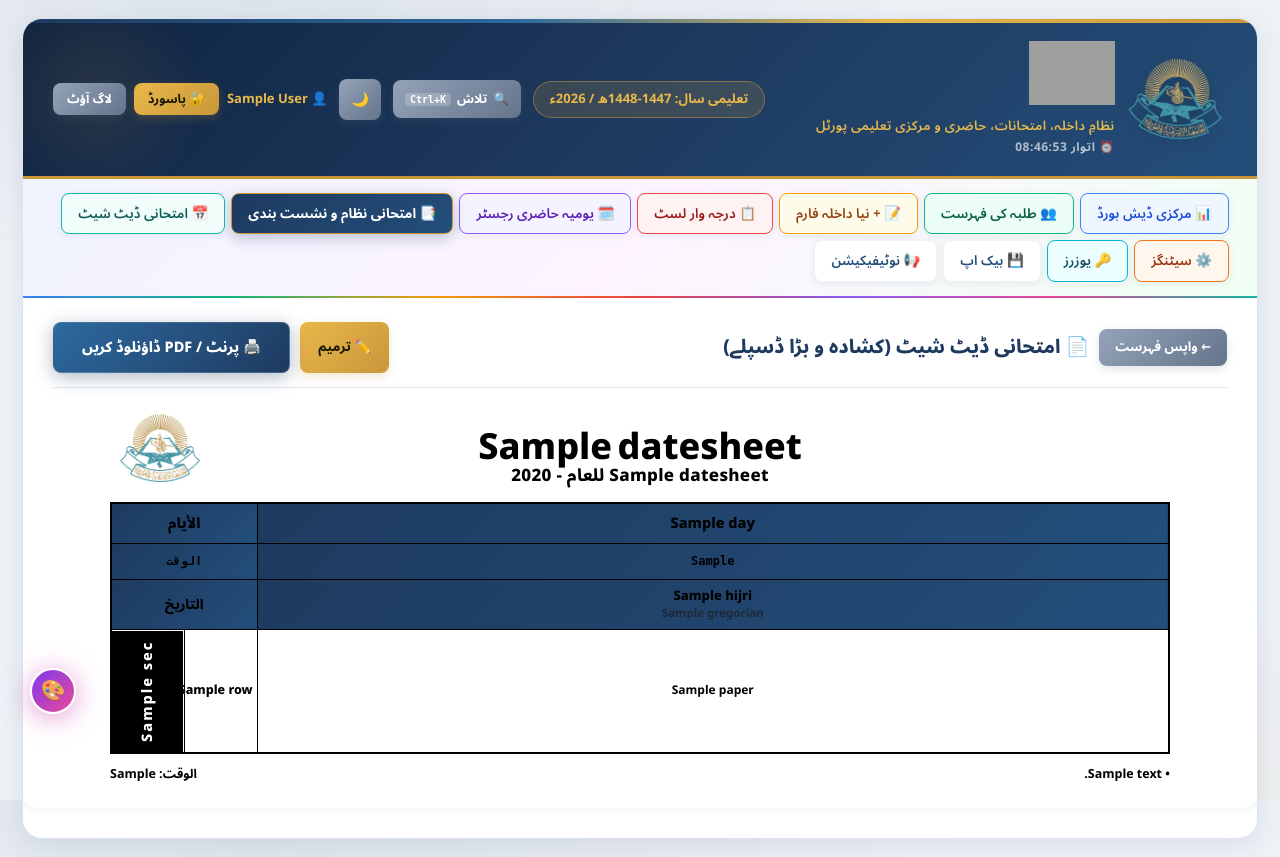
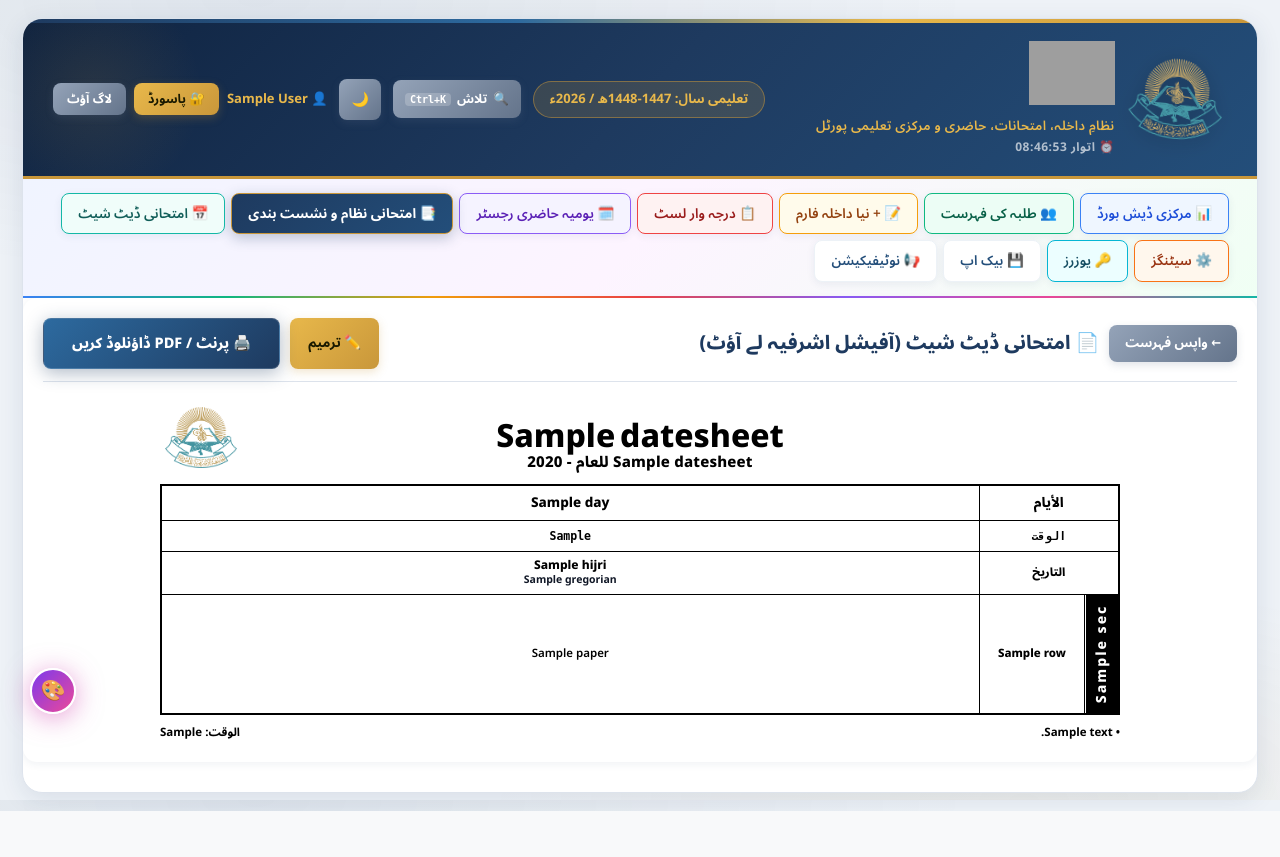
Before and after one commit to majid-7557472/mudrsa-managment, a Flask app: template templates/view_datesheet.html in a window 1280 px wide. After the commit the page ends 811 px from the top, so only its background shows below. Run offline with Flask 3, Linux system fonts and the light colour scheme; the visitor is signed in with stand-in values (Sample User, id 1); the template is opened without the code that fills it: most values are stand-ins (such as "Sample title", 1, 10 or a date in 2020); data that the repository does not hold is empty; some web fonts are replaced; grey boxes are pictures that could not be loaded.

Commit message:
Completely fix table grid alignment, clean white headers and no text collisions in view_datesheet.html

```diff
--- a/templates/view_datesheet.html
+++ b/templates/view_datesheet.html
@@ -6,12 +6,12 @@
 <style>
     @page {
         size: A4 portrait;
-        margin: 5mm 6mm;
+        margin: 6mm 8mm;
     }
 
     .datesheet-outer-box {
         background: #ffffff;
-        padding: 24px 30px;
+        padding: 20px;
         border-radius: var(--r-md);
         box-shadow: var(--shadow-sm);
         margin-bottom: 30px;
@@ -24,149 +24,151 @@
         flex-wrap: wrap;
         gap: 12px;
         margin-bottom: 20px;
-        padding-bottom: 14px;
+        padding-bottom: 12px;
         border-bottom: 1.5px solid var(--border);
     }
 
-    /* پرنٹ ایبل کنٹینر - کشادہ اور بڑا لے آؤٹ */
+    /* پرنٹ ایبل کنٹینر - 100% اصل کاغذ کے مطابق */
     .printable-datesheet {
-        background: #ffffff;
+        background: #ffffff !important;
         width: 100%;
-        max-width: 1060px;
+        max-width: 960px;
         margin: 0 auto;
-        color: #000000;
-        direction: rtl;
-        font-family: 'Noto Sans Arabic', 'Segoe UI', Tahoma, sans-serif;
+        color: #000000 !important;
+        direction: rtl !important;
+        font-family: 'Noto Sans Arabic', 'Segoe UI', Tahoma, sans-serif !important;
     }
 
-    /* ٹاپ ہیڈر */
+    /* ہیڈر */
     .ds-top-header {
         position: relative;
         text-align: center;
-        margin-bottom: 12px;
+        margin-bottom: 10px;
         padding-top: 4px;
     }
     .ds-logo-top {
         position: absolute;
         top: 0;
-        left: 10px;
-        width: 80px;
-        height: 80px;
+        left: 5px;
+        width: 72px;
+        height: 72px;
         object-fit: contain;
     }
     .ds-main-heading {
         font-family: 'Noto Nastaliq Urdu', 'Noto Sans Arabic', serif;
-        font-size: 36px;
+        font-size: 32px;
         font-weight: 800;
-        color: #000000;
+        color: #000000 !important;
         margin: 0;
         line-height: 1.3;
     }
     .ds-sub-heading {
-        font-size: 17px;
+        font-size: 15px;
         font-weight: 800;
-        color: #000000;
-        margin: 4px 0 0;
-        letter-spacing: 0.3px;
+        color: #000000 !important;
+        margin: 3px 0 0;
+        letter-spacing: 0.2px;
     }
 
-    /* مین ٹیبل - بڑے اور کشادہ ڈبے */
-    .ds-main-table {
-        width: 100%;
-        border-collapse: collapse;
-        border: 2px solid #000000;
-        direction: rtl;
-        table-layout: fixed;
-        margin: 0 auto;
-    }
-    .ds-main-table th,
-    .ds-main-table td {
-        border: 1.5px solid #000000;
-        padding: 8px 6px;
-        text-align: center;
-        vertical-align: middle;
-        word-wrap: break-word;
-        box-sizing: border-box;
-        color: #000000;
+    /* باقاعدہ مین ٹیبل */
+    table.ds-main-table {
+        width: 100% !important;
+        border-collapse: collapse !important;
+        border: 2px solid #000000 !important;
+        direction: rtl !important;
+        margin: 0 auto !important;
+        background: #ffffff !important;
     }
 
-    /* ٹیبل ہیڈر روز */
-    .ds-th-days {
-        background-color: #f8fafc;
-        font-size: 14.5px;
-        font-weight: 800;
-        color: #000000;
-        height: 34px;
-        padding: 6px 4px;
-    }
-    .ds-th-time {
-        background-color: #ffffff;
-        font-size: 12px;
-        font-weight: 800;
-        direction: ltr;
-        font-family: monospace;
-        color: #000000;
-        height: 26px;
-        padding: 4px;
-    }
-    .ds-th-date {
-        background-color: #f8fafc;
-        font-size: 12.5px;
-        font-weight: 800;
-        color: #000000;
-        height: 42px;
-        line-height: 1.35;
-        padding: 5px 4px;
-    }
-    .ds-th-date .hijri-txt {
-        font-weight: 800;
-        font-size: 13px;
-    }
-    .ds-th-date .greg-txt {
-        font-size: 11.5px;
-        color: #1f2937;
-        font-weight: 700;
+    table.ds-main-table th,
+    table.ds-main-table td {
+        border: 1.5px solid #000000 !important;
+        padding: 6px 4px !important;
+        text-align: center !important;
+        vertical-align: middle !important;
+        color: #000000 !important;
+        background: #ffffff !important;
+        box-sizing: border-box !important;
     }
 
-    /* سیکشن کالم (المرحلہ - دائیں طرف بلیک بیک گراؤنڈ) */
-    .sec-col {
+    /* ہیڈر روز (سفید بیک گراؤنڈ، کالی بولڈ لکھائی) */
+    table.ds-main-table th.ds-th-days {
+        background: #ffffff !important;
+        font-size: 13.5px !important;
+        font-weight: 800 !important;
+        color: #000000 !important;
+        height: 30px !important;
+    }
+    table.ds-main-table th.ds-th-time {
+        background: #ffffff !important;
+        font-size: 11.5px !important;
+        font-weight: 800 !important;
+        direction: ltr !important;
+        font-family: monospace !important;
+        color: #000000 !important;
+        height: 24px !important;
+    }
+    table.ds-main-table th.ds-th-date {
+        background: #ffffff !important;
+        font-size: 11.5px !important;
+        font-weight: 800 !important;
+        color: #000000 !important;
+        height: 38px !important;
+        line-height: 1.3 !important;
+    }
+    .hijri-txt {
+        font-weight: 800 !important;
+        font-size: 12px !important;
+        color: #000000 !important;
+    }
+    .greg-txt {
+        font-size: 10.5px !important;
+        color: #111827 !important;
+        font-weight: 700 !important;
+    }
+
+    /* دائیں طرف بلیک سیکشن کالم (المرحلہ) */
+    table.ds-main-table td.sec-col {
         background-color: #000000 !important;
         color: #ffffff !important;
-        font-weight: 800;
-        font-size: 14.5px;
-        width: 36px !important;
-        writing-mode: vertical-rl;
-        transform: rotate(180deg);
+        font-weight: 800 !important;
+        font-size: 14px !important;
+        width: 34px !important;
+        min-width: 34px !important;
+        max-width: 38px !important;
+        writing-mode: vertical-rl !important;
+        transform: rotate(180deg) !important;
         padding: 10px 2px !important;
-        letter-spacing: 2px;
-        text-align: center;
-        vertical-align: middle;
+        letter-spacing: 2px !important;
+        text-align: center !important;
+        vertical-align: middle !important;
     }
 
     /* کلاس کالم (الصف / المرحلة) */
-    .cls-col {
-        background-color: #ffffff;
-        font-weight: 800;
-        font-size: 12.5px;
-        color: #000000;
-        width: 110px !important;
-        text-align: center;
-        line-height: 1.35;
-        padding: 7px 4px !important;
+    table.ds-main-table td.cls-col {
+        background-color: #ffffff !important;
+        font-weight: 800 !important;
+        font-size: 11.5px !important;
+        color: #000000 !important;
+        width: 105px !important;
+        min-width: 100px !important;
+        text-align: center !important;
+        line-height: 1.3 !important;
+        padding: 5px 3px !important;
     }
 
-    /* کتاب و پرچہ کے بڑے اور واضح ڈبے */
-    .paper-col {
-        background-color: #ffffff;
-        font-size: 12px;
-        font-weight: 700;
-        color: #000000;
-        line-height: 1.45;
-        padding: 8px 6px;
+    /* کتاب و پرچہ کے خانے */
+    table.ds-main-table td.paper-col {
+        background-color: #ffffff !important;
+        font-size: 11.5px !important;
+        font-weight: 600 !important;
+        color: #000000 !important;
+        line-height: 1.35 !important;
+        padding: 6px 4px !important;
     }
     .badge-copy {
         display: inline-block;
-        font-size: 14px;
+        font-size: 13px;
         font-weight: 800;
         margin-right: 3px;
     }
@@ -176,10 +178,10 @@
         display: flex;
         justify-content: space-between;
         align-items: center;
-        margin-top: 10px;
-        font-size: 12.5px;
+        margin-top: 8px;
+        font-size: 11.5px;
         font-weight: 700;
-        color: #000000;
+        color: #000000 !important;
     }
 
     @media print {
@@ -207,26 +209,16 @@
             width: 100% !important;
             max-width: 100% !important;
         }
-        .sec-col {
+        table.ds-main-table td.sec-col {
             background-color: #000000 !important;
             color: #ffffff !important;
             -webkit-print-color-adjust: exact !important;
             print-color-adjust: exact !important;
         }
-        .ds-main-table th, .ds-main-table td {
+        table.ds-main-table th, table.ds-main-table td {
             border-color: #000000 !important;
-            padding: 5px 3px !important;
-            font-size: 10.5px !important;
             -webkit-print-color-adjust: exact !important;
             print-color-adjust: exact !important;
-        }
-        .cls-col {
-            font-size: 11px !important;
-            width: 95px !important;
-        }
-        .sec-col {
-            font-size: 12px !important;
-            width: 28px !important;
         }
     }
 </style>
@@ -239,7 +231,7 @@
     <div class="datesheet-toolbar no-print">
         <div style="display: flex; align-items: center; gap: 10px;">
             <a href="{{ url_for('datesheets_list') }}" class="btn btn-muted" style="padding: 8px 16px; font-size: 13px;">← واپس فہرست</a>
-            <h3 style="font-size: 19px; font-weight: 800; color: var(--primary); margin: 0;">📄 امتحانی ڈیٹ شیٹ (کشادہ و بڑا ڈسپلے)</h3>
+            <h3 style="font-size: 19px; font-weight: 800; color: var(--primary); margin: 0;">📄 امتحانی ڈیٹ شیٹ (آفیشل اشرفیہ لے آؤٹ)</h3>
         </div>
 
         <div style="display: flex; gap: 10px;">
@@ -250,7 +242,7 @@
         </div>
     </div>
 
-    <!-- باضابطہ شیٹ (بڑے اور کشادہ ڈبوں کے ساتھ) -->
+    <!-- باضابطہ ڈیٹ شیٹ -->
     <div class="printable-datesheet">
 
         <!-- ہیڈر -->
@@ -260,41 +252,53 @@
             <div class="ds-sub-heading">{{ datesheet['title'] }} للعام - {{ datesheet['academic_year'] }}</div>
         </div>
 
-        <!-- امتحانی شیڈول ٹیبل (7 کالمز مکمل اور کشادہ) -->
+        <!-- امتحانی شیڈول ٹیبل (7 کالمز: دائیں جانب مرحلہ + کلاس، پھر السبت، الأحد، الإثنين، الثلاثاء، الأربعاء) -->
         <table class="ds-main-table">
             <thead>
-                <!-- رو 1: الایام (Right to Left) -->
+                <!-- رو 1: الایام -->
                 <tr>
-                    {% for d in days|reverse %}
+                    <th class="ds-th-days" colspan="2" style="width: 140px;">الأيام</th>
+                    {% for d in days %}
                         <th class="ds-th-days">{{ d['day'] }}</th>
                     {% endfor %}
-                    <th class="ds-th-days" colspan="2" style="width: 146px;">الأيام</th>
                 </tr>
                 <!-- رو 2: الوقت -->
                 <tr>
-                    {% for d in days|reverse %}
+                    <th class="ds-th-time" colspan="2" style="font-size: 12px; font-family: inherit;">الوقت</th>
+                    {% for d in days %}
                         <th class="ds-th-time">{{ datesheet['exam_timing'] }}</th>
                     {% endfor %}
-                    <th class="ds-th-time" colspan="2" style="font-size: 12px;">الوقت</th>
                 </tr>
                 <!-- رو 3: التاریخ (ہجری + عیسوی) -->
                 <tr>
-                    {% for d in days|reverse %}
+                    <th class="ds-th-date" colspan="2" style="font-size: 12.5px;">التاريخ</th>
+                    {% for d in days %}
                         <th class="ds-th-date">
                             <div class="hijri-txt">{{ d['hijri'] }}</div>
                             <div class="greg-txt">{{ d['gregorian'] }}</div>
                         </th>
                     {% endfor %}
-                    <th class="ds-th-date" colspan="2" style="font-size: 13.5px;">التاريخ</th>
                 </tr>
             </thead>
             <tbody>
-                {# درجات کو سیکشن کے تحت رینڈر کرنا #}
+                {# درجات کی قطاریں (سیکشن دائیں جانب، پھر کلاس، پھر پانچوں دن کے پیپرز) #}
                 {% for sec in structured_sections %}
                     {% for row in sec['rows'] %}
                     <tr>
-                        {# پیپرز کے کالمز (الأربعاء، الثلاثاء، الإثنين، الأحد، السبت) #}
-                        {% for p in row['papers']|reverse %}
+                        {# 1. دائیں طرف سیکشن کالم (صرف سیکشن کی پہلی قطار میں معہ rowspan) #}
+                        {% if loop.first %}
+                            <td class="sec-col" rowspan="{{ sec['rows']|length }}">
+                                {{ sec['section_name'] }}
+                            </td>
+                        {% endif %}
+
+                        {# 2. کلاس کا نام #}
+                        <td class="cls-col">
+                            {{ row['class_name'] }}
+                        </td>
+
+                        {# 3. پرچے کے خانے (السبت، الأحد، الإثنين، الثلاثاء، الأربعاء) #}
+                        {% for p in row['papers'] %}
                             <td class="paper-col">
                                 {{ p['subject'] }}
                                 {% if p['copies'] == 1 %}
@@ -304,18 +308,6 @@
                                 {% endif %}
                             </td>
                         {% endfor %}
-
-                        {# کلاس کا نام #}
-                        <td class="cls-col">
-                            {{ row['class_name'] }}
-                        </td>
-
-                        {# سیکشن سیل (صرف پہلی رو میں آئے گا معہ rowspan) #}
-                        {% if loop.first %}
-                            <td class="sec-col" rowspan="{{ sec['rows']|length }}">
-                                {{ sec['section_name'] }}
-                            </td>
-                        {% endif %}
                     </tr>
                     {% endfor %}
                 {% endfor %}
```
